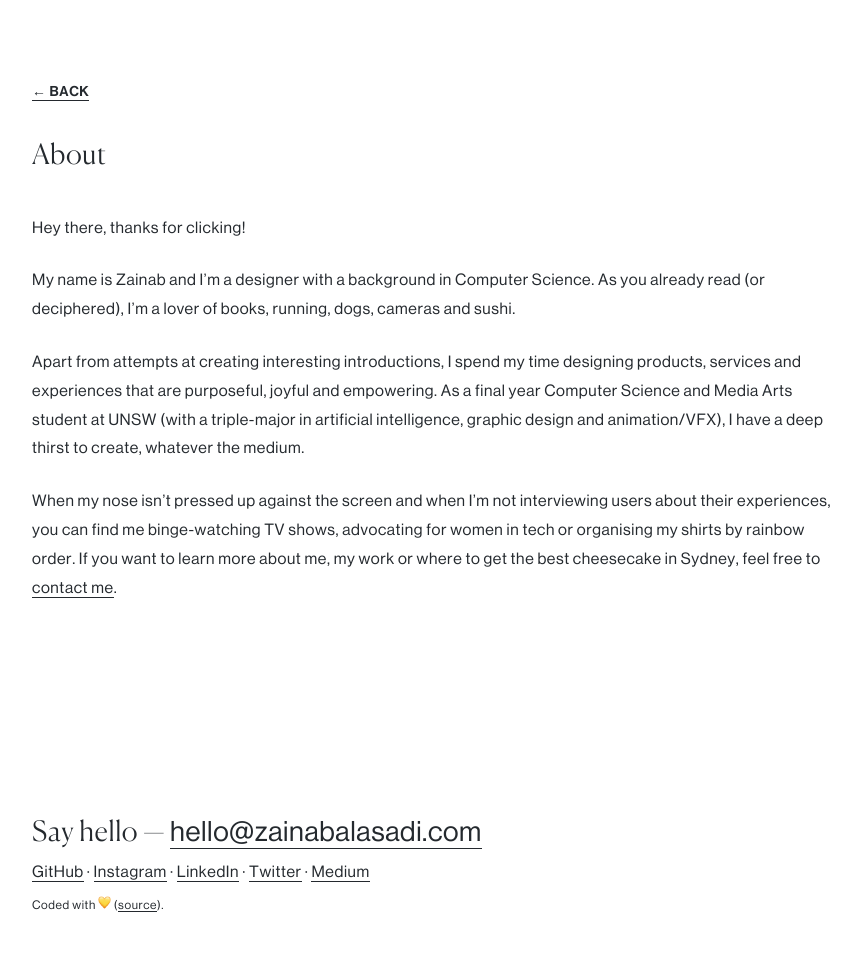
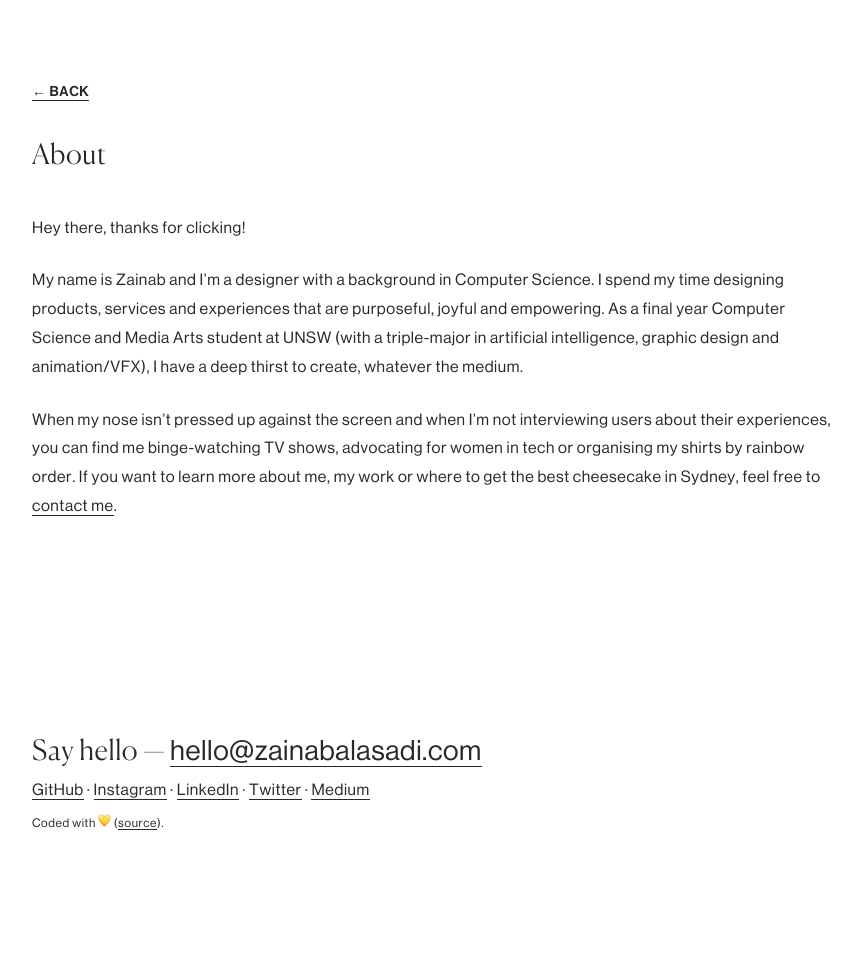
Before and after one commit to zainabalasadi/zainabalasadi.com, a Jekyll site: the page built from about.md, in a window 1280 px wide. Shown: the whole page, without its empty margins (28-889 px from the left). Built offline with Jekyll 4.4.1, drawn with Linux system fonts in a browser that asks for light colours; some web fonts are replaced; after the commit the page ends 900 px from its top, so only the background shows below that.

Commit message:
Updated about content - draft stage

```diff
--- a/about.md
+++ b/about.md
@@ -8,8 +8,6 @@ description: "Zainab Alasadi is a product designer."
 
 Hey there, thanks for clicking!
 
-My name is Zainab and I’m a designer with a background in Computer Science. As you already read (or deciphered), I’m a lover of books, running, dogs, cameras and sushi.
-
-Apart from attempts at creating interesting introductions, I spend my time designing products, services and experiences that are purposeful, joyful and empowering. As a final year Computer Science and Media Arts student at UNSW (with a triple-major in artificial intelligence, graphic design and animation/VFX), I have a deep thirst to create, whatever the medium.
+My name is Zainab and I’m a designer with a background in Computer Science. I spend my time designing products, services and experiences that are purposeful, joyful and empowering. As a final year Computer Science and Media Arts student at UNSW (with a triple-major in artificial intelligence, graphic design and animation/VFX), I have a deep thirst to create, whatever the medium.
 
 When my nose isn’t pressed up against the screen and when I’m not interviewing users about their experiences, you can find me binge-watching TV shows, advocating for women in tech or organising my shirts by rainbow order. If you want to learn more about me, my work or where to get the best cheesecake in Sydney, feel free to [contact me](mailto:hello@zainabalasadi.com).
```
Also changed, not shown: 1 other file.
